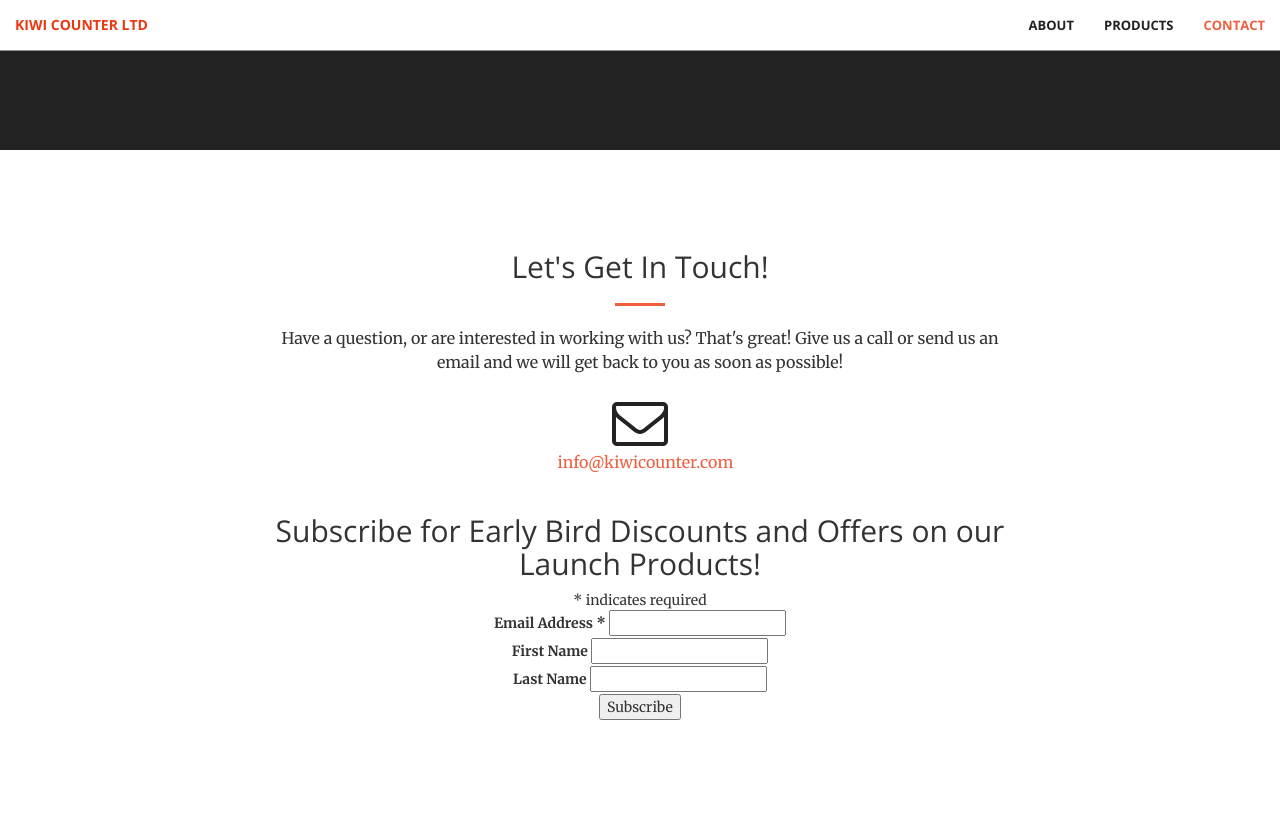
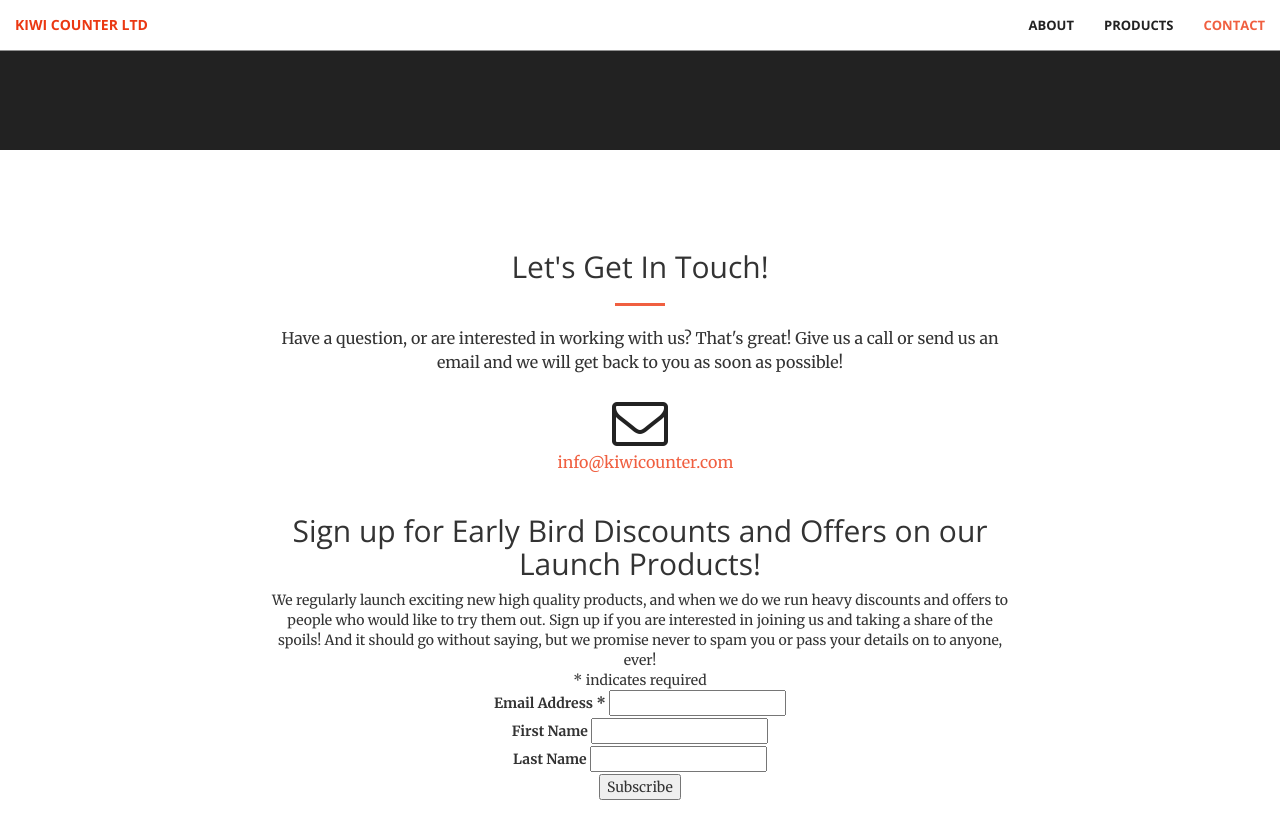
Before and after one commit to joecity/kiwicounter, a Jekyll site: the page built from index.html, in a window 1280 px wide and 900 px high, scrolled down 1930 px. Shown: the top 839 px of the window. Built offline with Jekyll 4.4.1, drawn with Linux system fonts in a browser that asks for light colours; comment, search, counter and statistics services are not loaded.

Commit message:
Added paragraph to contact us

```diff
--- a/_includes/contact.html
+++ b/_includes/contact.html
@@ -38,7 +38,9 @@
 				<div id="mc_embed_signup">
 				<form action="//kiwicounter.us16.list-manage.com/subscribe/post?u=16e0c70f5c8828bf46f453f8e&amp;id=23a993dac2" method="post" id="mc-embedded-subscribe-form" name="mc-embedded-subscribe-form" class="validate" target="_blank" novalidate>
 				    <div id="mc_embed_signup_scroll">
-					<h2>Subscribe for Early Bird Discounts and Offers on our Launch Products!</h2>
+					<h2>Sign up for Early Bird Discounts and Offers on our Launch Products!</h2>
+					<div>We regularly launch exciting new high quality products, and when we do we run heavy discounts and offers to people who would like to try them out.  Sign up if you are interested in joining us and taking a share of the spoils!  And it should go without saying, but we promise never to spam you or pass your details on to anyone, ever!</div>
+
 				<div class="indicates-required"><span class="asterisk">*</span> indicates required</div>
 				<div class="mc-field-group">
 					<label for="mce-EMAIL">Email Address  <span class="asterisk">*</span>
```
